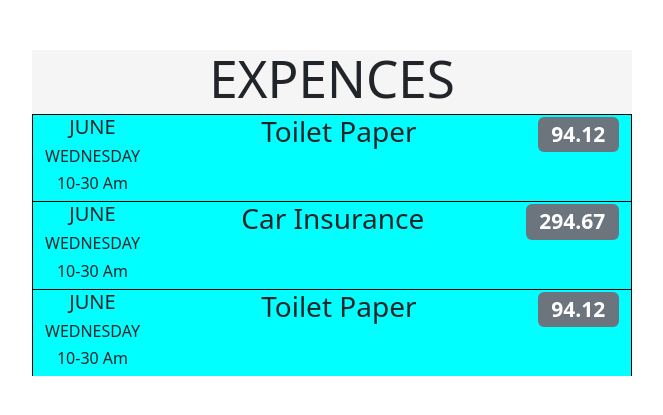
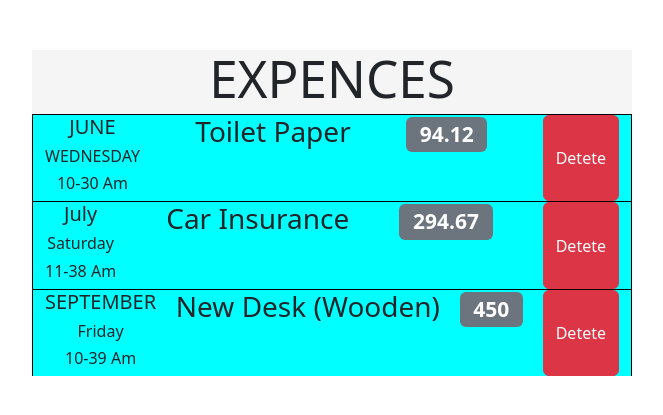
Before and after one commit to Ali19abbas/Getting-Started-with-react, a React (Vite) app in the folder ExpenceTracker/Extracker1/: page / in a window 1280 px wide. Shown: the part 187-602 px from the top of the page, without its empty margins (308-971 px from the left). Built offline with nearby package versions, Linux system fonts and the light colour scheme.

Commit message:
Advance React 1

```diff
--- a/ExpenceTracker/Extracker1/src/App.jsx
+++ b/ExpenceTracker/Extracker1/src/App.jsx
@@ -22,17 +22,17 @@ function App(){
     amount: 294.67,
     date: new Date(2021, 2, 28),
     locationOfExpence: "Lucknow",
-    month : "JUNE",
-    day:    "WEDNESDAY",
-    time:   "10-30 Am"
+    month : "July",
+    day:    "Saturday",
+    time:   "11-38 Am"
     },
     {
     id: "e4",
     title: "New Desk (Wooden)",
     amount: 450,
-    month : "JUNE",
-    day:    "WEDNESDAY",
-    time:   "10-30 Am",
+    month : "SEPTEMBER",
+    day:    "Friday",
+    time:   "10-39 Am",
     locationOfExpence: "Lucknow"
      },
      ]
@@ -43,7 +43,7 @@ function App(){
 
      <AppData title={dummyData[1].title} amount={dummyData[1].amount} date={dummyData[1].date.toISOString()}  month={dummyData[1].month} day={dummyData[1].day}  time={dummyData[1].time}/>
 
-     <AppData title={dummyData[0].title} amount={dummyData[0].amount} date={dummyData[0].date.toISOString()}  month={dummyData[0].month} day={dummyData[0].day}  time={dummyData[0].time}/></div>
+     <AppData title={dummyData[2].title} amount={dummyData[2].amount}   month={dummyData[2].month} day={dummyData[2].day}  time={dummyData[2].time}/></div>
      </div>
 
 }
--- a/ExpenceTracker/Extracker1/src/Appdata.jsx
+++ b/ExpenceTracker/Extracker1/src/Appdata.jsx
@@ -11,5 +11,6 @@ export default function AppData(props){
         </div>
      <h3>{props.title}</h3>
      <h3><span class="badge bg-secondary">{props.amount}</span></h3>
+     <button className='btn btn-danger' onClick={()=>{alert("button clicked")}}>Detete</button>
 </div>)
 }
--- a/ExpenceTracker/Extracker1/src/expences.css
+++ b/ExpenceTracker/Extracker1/src/expences.css
@@ -7,7 +7,6 @@
     text-align: center;
     align-content: center;
     height: 100%;
-    margin-top: 5%;
 
 
 }
```
